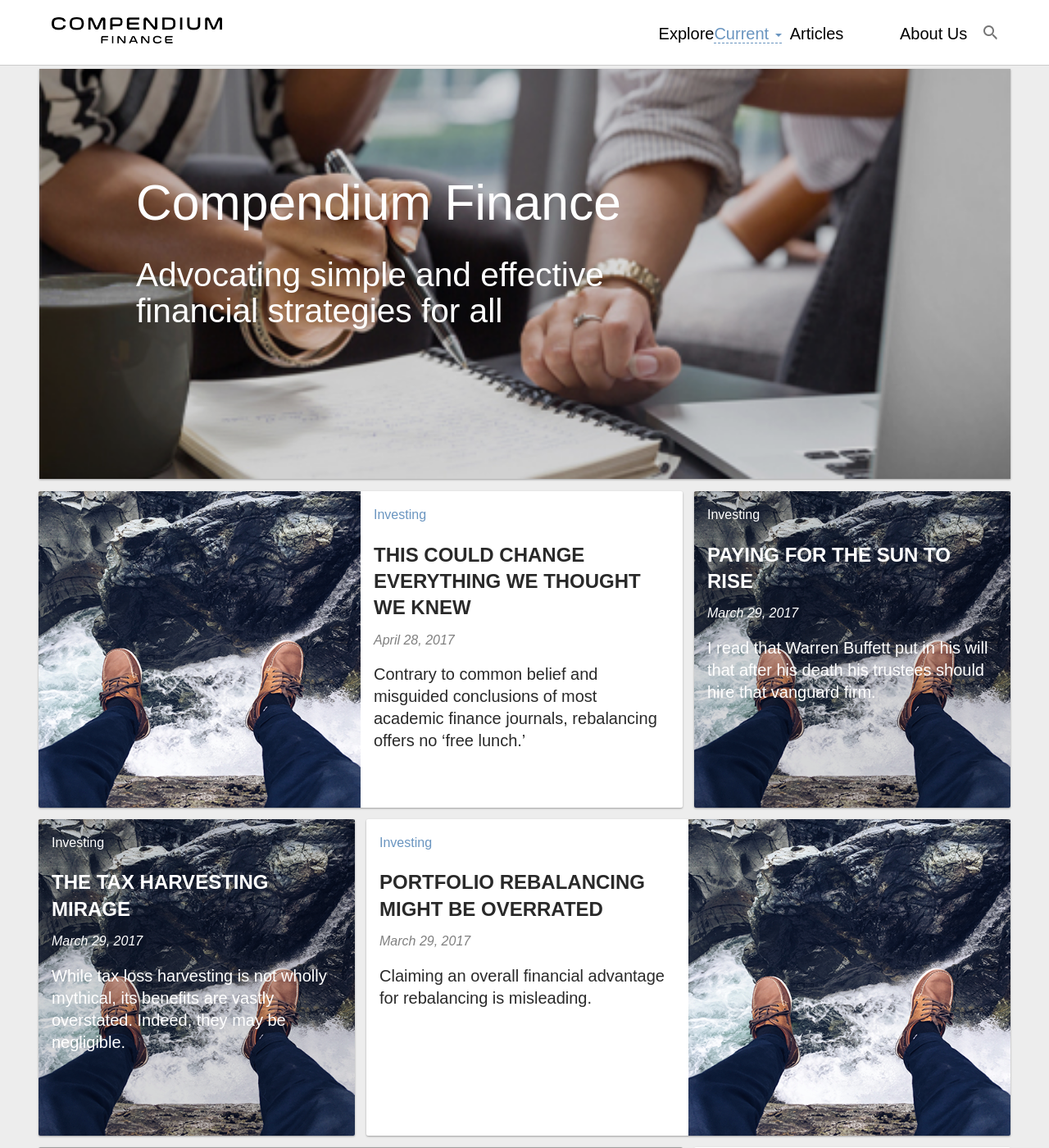
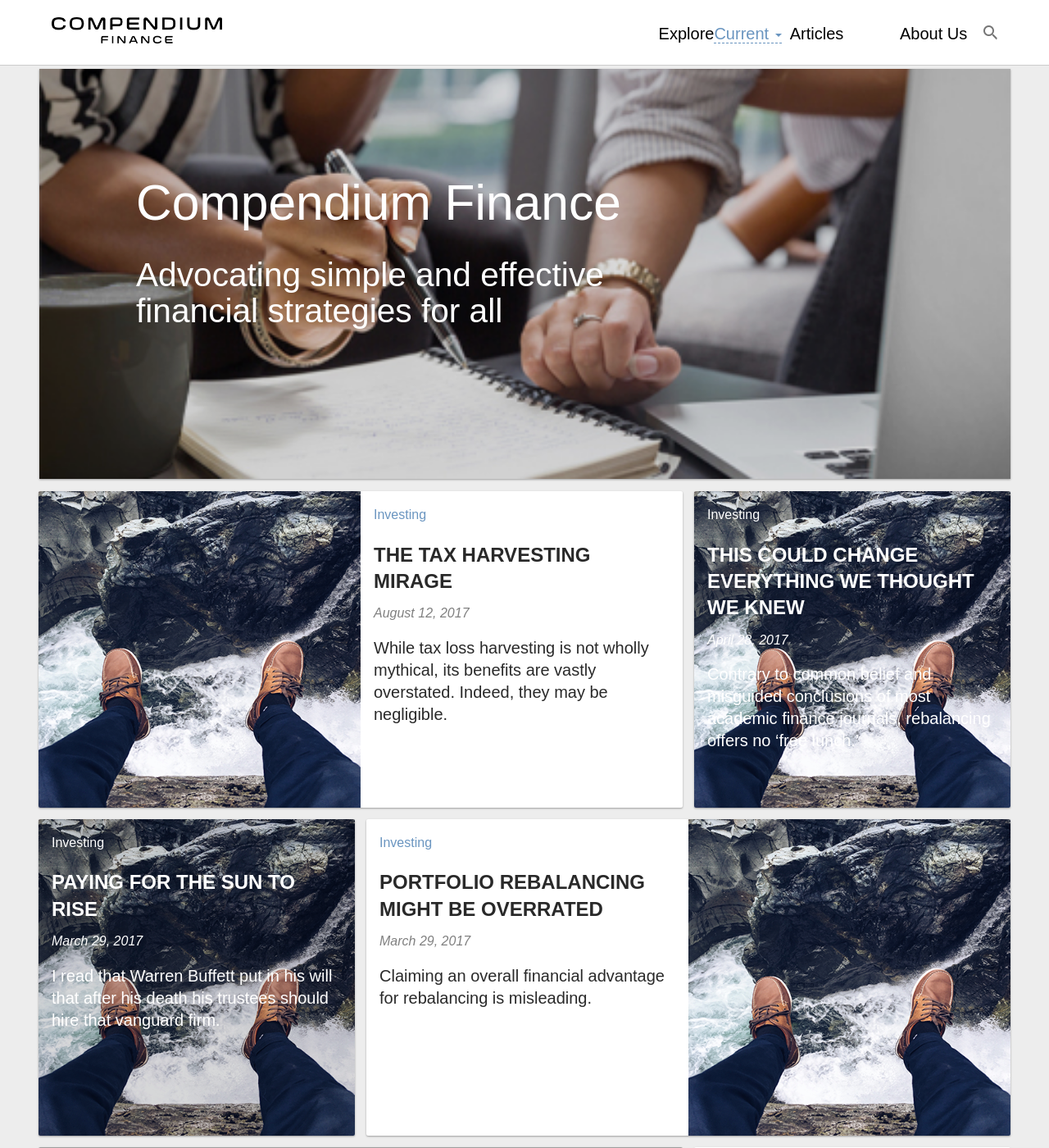
Before and after one commit to plynty/compendiumfinance, a Jekyll site: the page built from index.md, in a window 1280 px wide and 1400 px high. Shown: the whole window at 82% size. Built offline with Jekyll 4.4.1, drawn with Linux system fonts in a browser that asks for light colours; nearby versions of some CDN libraries; some web fonts are replaced; grey boxes are pictures that could not be loaded.

Commit message:
Updated Professional Advice Can Bust An Investors Savings Heres How Much

```diff
--- a/_articles/professional-advice-can-bust-an-investors-savings-heres-how-much.markdown
+++ b/_articles/professional-advice-can-bust-an-investors-savings-heres-how-much.markdown
@@ -1,6 +1,6 @@
 ---
 title: THE TAX HARVESTING MIRAGE
-date: 2017-03-29 10:12:00 Z
+date: 2017-08-12 10:12:00 Z
 categories:
 - Investing
 - Wall Street Myths
```
